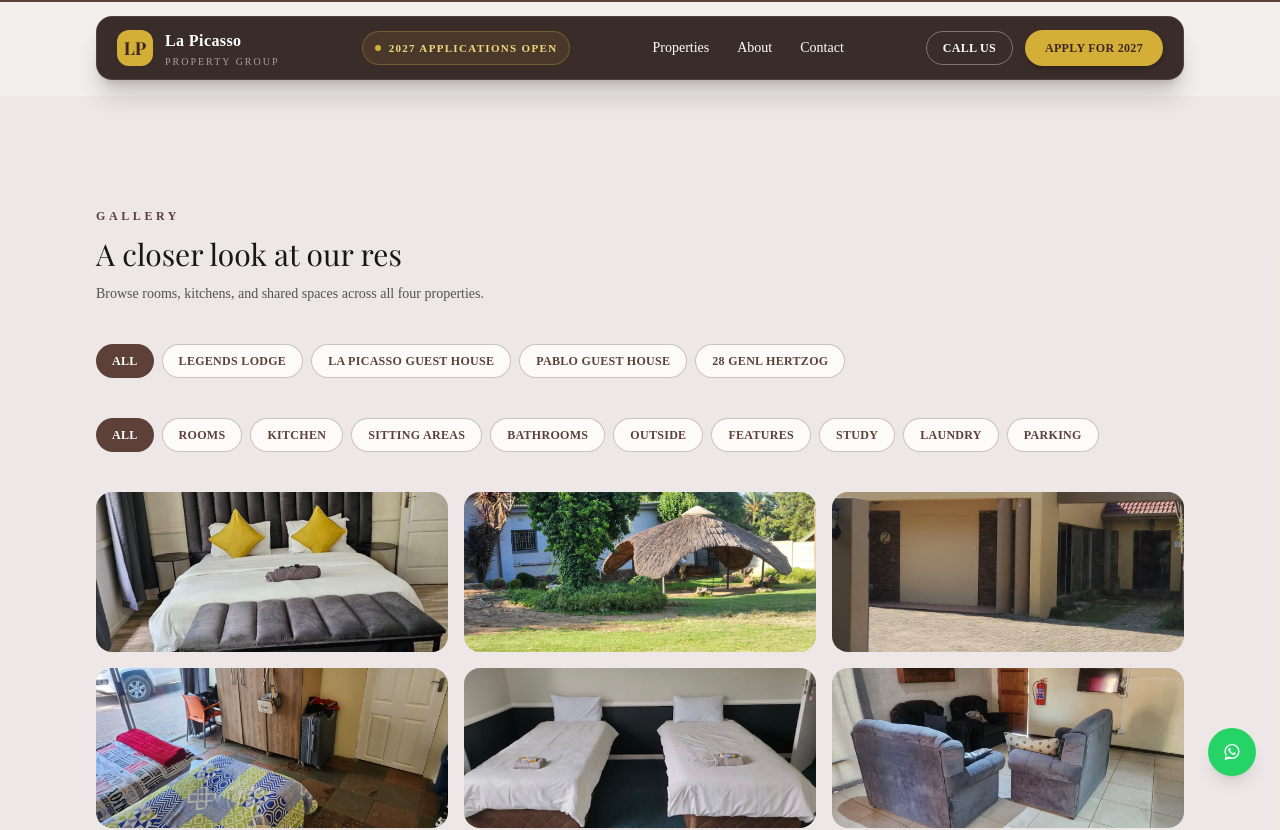
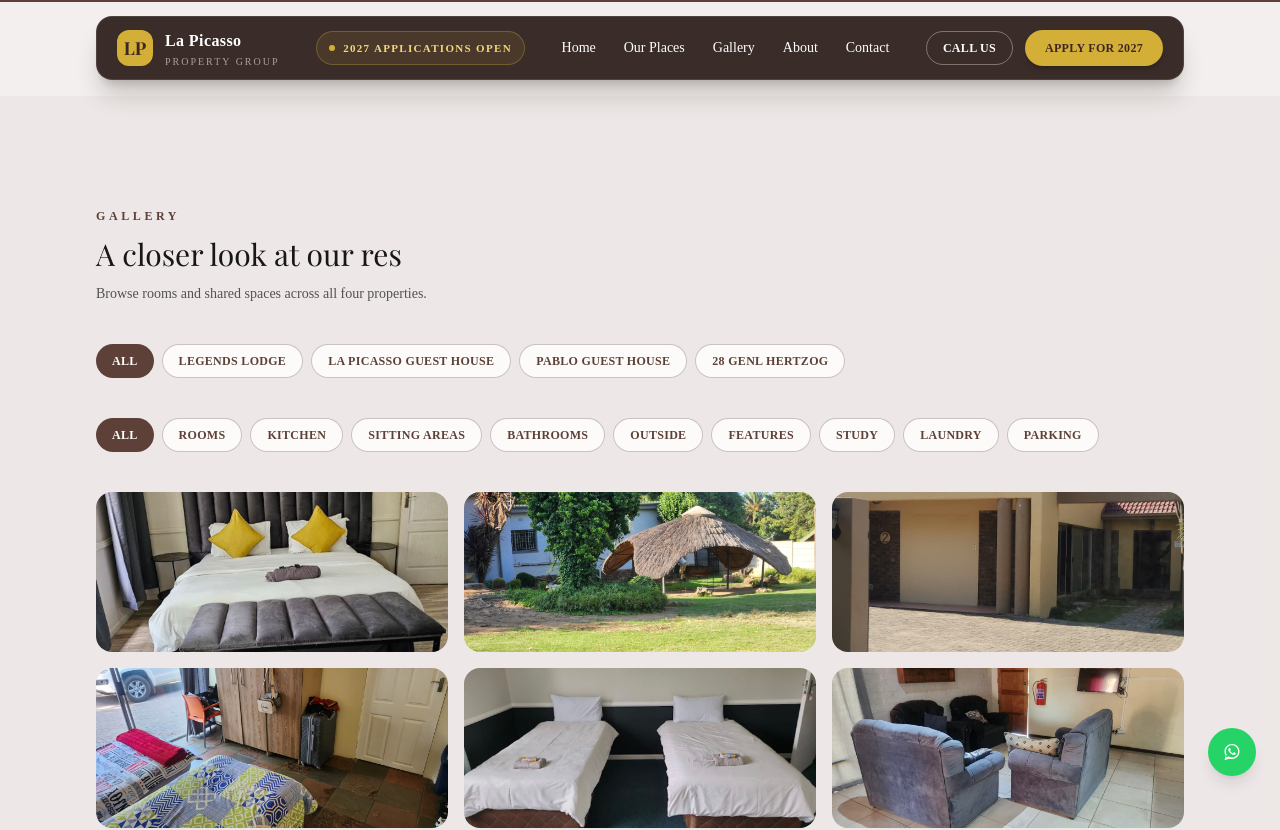
Before and after one commit to Nsukumanzini/la-picasso, a Next.js app: page /gallery in a window 1280 px wide. Shown: the top 830 px of the page. Built offline with nearby package versions, Linux system fonts and the light colour scheme; a web font is replaced by a local one.

Commit message:
Align navigation and clean property gallery filters

```diff
--- a/src/components/gallery/GalleryClient.tsx
+++ b/src/components/gallery/GalleryClient.tsx
@@ -79,6 +79,15 @@ export default function GalleryClient() {
 
   const handleClose = () => setIsLightboxOpen(false);
 
+  const visibleCategories = useMemo(() => {
+    const selectedProperties = activeProperty === "all"
+      ? propertyRecords
+      : propertyRecords.filter((property) => property.id === activeProperty);
+    return categories.filter((category) =>
+      category.key === "all" || selectedProperties.some((property) => getCategoryImages(property, category.key).length > 0)
+    );
+  }, [activeProperty]);
+
   const filteredImages = useMemo(() => {
     const selectedProperties =
       activeProperty === "all"
@@ -102,14 +111,14 @@ export default function GalleryClient() {
             A closer look at our res
           </h1>
           <p className="text-sm text-neutral-600">
-            Browse rooms, kitchens, and shared spaces across all four properties.
+            Browse rooms and shared spaces across all four properties.
           </p>
         </header>
 
         <div className="flex flex-wrap gap-2">
           <button
             type="button"
-            onClick={() => setActiveProperty("all")}
+            onClick={() => { setActiveProperty("all"); setActiveCategory("all"); }}
             className={`rounded-full px-4 py-2 text-xs font-semibold uppercase tracking-wide transition ${
               activeProperty === "all"
                 ? "bg-picasso-brown text-white"
@@ -122,7 +131,7 @@ export default function GalleryClient() {
             <button
               key={property.id}
               type="button"
-              onClick={() => setActiveProperty(property.id)}
+              onClick={() => { setActiveProperty(property.id); setActiveCategory("all"); }}
               className={`rounded-full px-4 py-2 text-xs font-semibold uppercase tracking-wide transition ${
                 activeProperty === property.id
                   ? "bg-picasso-brown text-white"
@@ -135,7 +144,7 @@ export default function GalleryClient() {
         </div>
 
         <div className="flex flex-wrap gap-2">
-          {categories.map((category) => (
+          {visibleCategories.map((category) => (
             <button
               key={category.key}
               type="button"
--- a/src/components/navigation/Navbar.tsx
+++ b/src/components/navigation/Navbar.tsx
@@ -15,7 +15,9 @@ export default function Navbar() {
           <div className="hidden items-center gap-2 rounded-full border border-[#D4AF37]/30 bg-[#D4AF37]/10 px-3 py-2 text-[11px] font-semibold uppercase tracking-[0.12em] text-[#f1d77d] lg:flex"><span className="h-1.5 w-1.5 rounded-full bg-[#D4AF37]" /> 2027 applications open</div>
           <Link href="/apply" className="rounded-full bg-[#D4AF37] px-4 py-2.5 text-[11px] font-semibold uppercase tracking-wide text-[#3E2723] shadow-md md:hidden">Apply for 2027</Link>
           <nav className="hidden basis-full flex-col gap-4 border-t border-white/10 pt-4 text-sm font-medium text-white md:flex md:basis-auto md:flex-row md:items-center md:gap-7 md:border-0 md:pt-0">
-            <Link className="transition hover:text-[#f1d77d]" href="/properties">Properties</Link>
+            <Link className="transition hover:text-[#f1d77d]" href="/">Home</Link>
+            <Link className="transition hover:text-[#f1d77d]" href="/properties">Our Places</Link>
+            <Link className="transition hover:text-[#f1d77d]" href="/gallery">Gallery</Link>
             <Link className="transition hover:text-[#f1d77d]" href="/about">About</Link>
             <Link className="transition hover:text-[#f1d77d]" href="/contact">Contact</Link>
           </nav>
```
